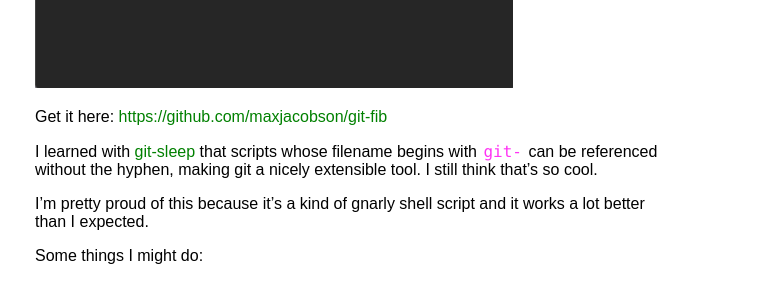
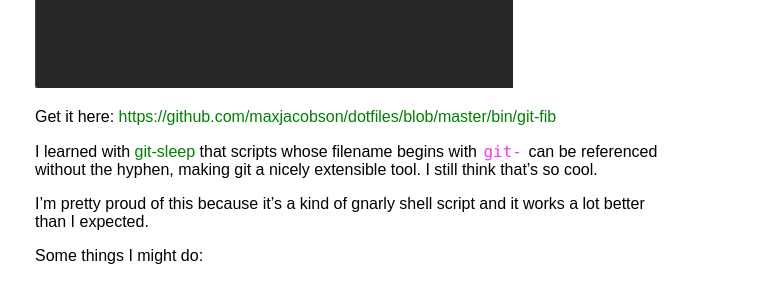
Before and after one commit to hardscrabble/hardscrabble.github.io, a Jekyll site: the page built from _posts/2015-03-08-improved-commit-squashing.md, in a window 1280 px wide. Shown: the part 1790-2071 px from the top of the page, without its empty margins (283-1040 px from the left). Built offline with Jekyll 4.4.1, drawn with Linux system fonts in a browser that asks for light colours; emoji names are drawn with the system emoji font; comment, search, counter and statistics services are not loaded; some of the changed lines change nothing that is shown.

Commit message:
Move git-fib link

```diff
--- a/_posts/2015-03-08-improved-commit-squashing.md
+++ b/_posts/2015-03-08-improved-commit-squashing.md
@@ -61,7 +61,7 @@
 
 [![git fibbing a commit]({{baseurl}}/img/2015-03-08-fib.gif)]({{baseurl}}/img/2015-03-08-fib.gif)
 
-Get it here: <https://github.com/maxjacobson/git-fib>
+Get it here: <https://github.com/maxjacobson/dotfiles/blob/master/bin/git-fib>
 
 I learned with [git-sleep](https://github.com/maxjacobson/git-sleep-gem) that
 scripts whose filename begins with `git-` can be referenced without the hyphen,
```
